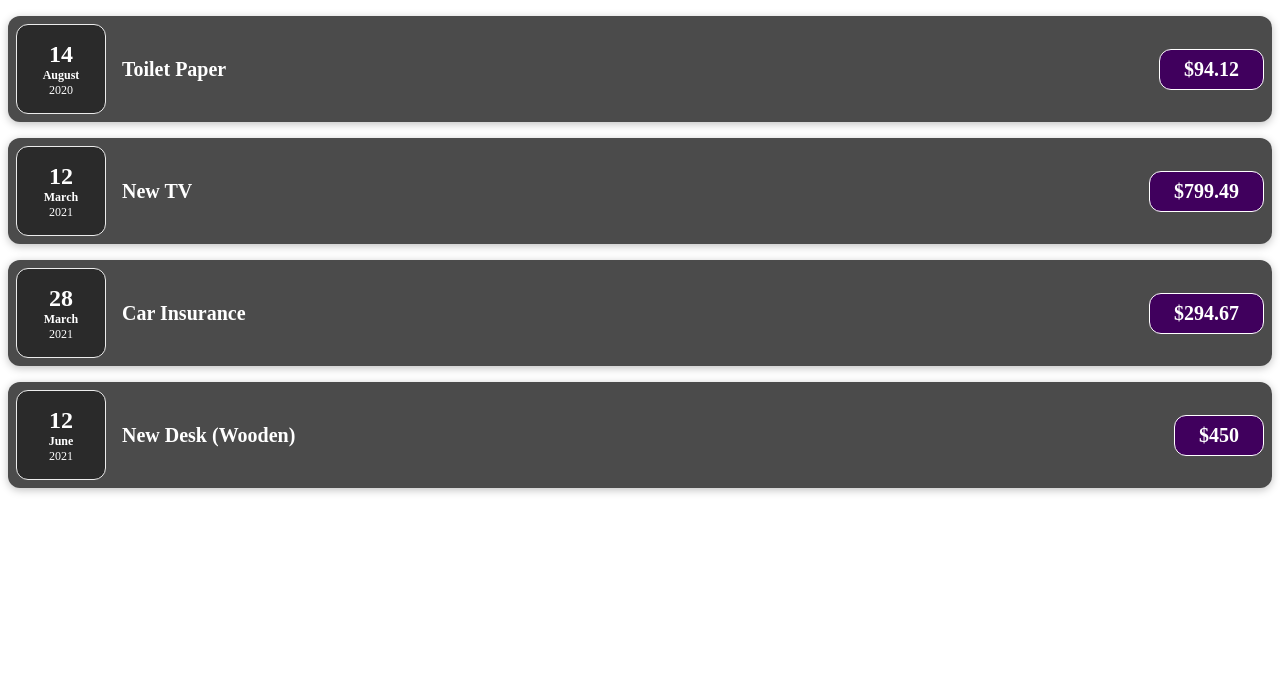
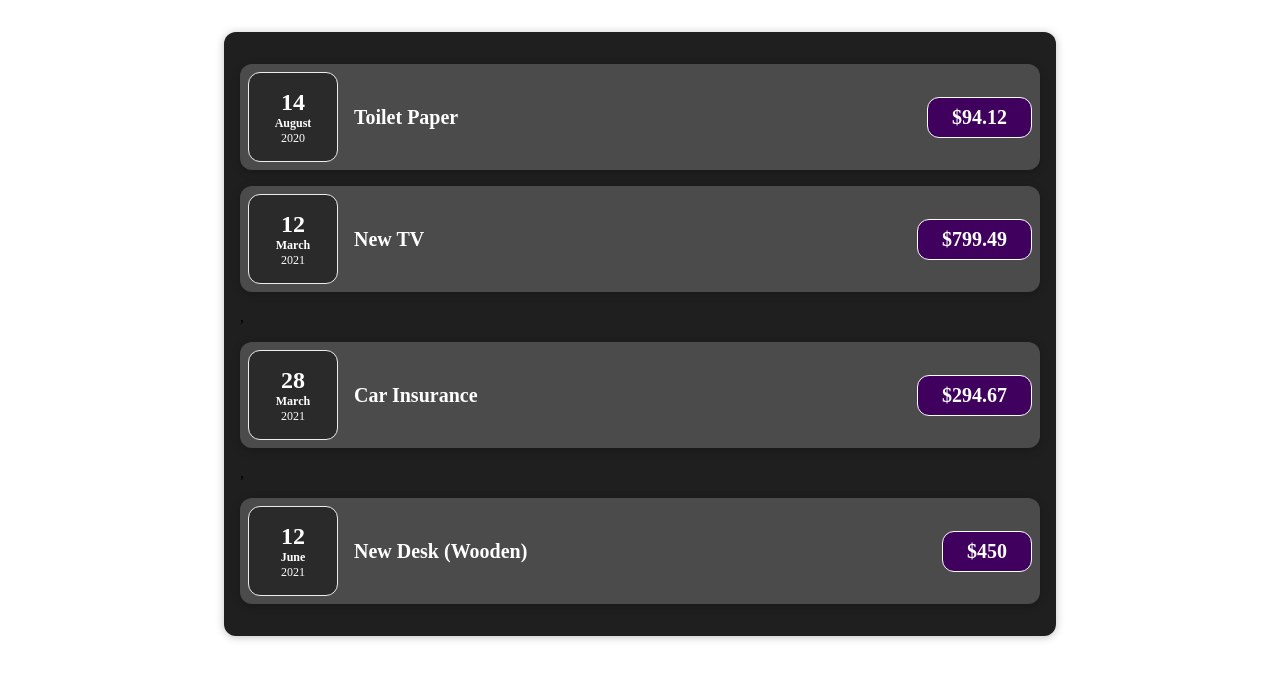
Before and after one commit to MateuszKalwaj/ExpensesApp, a React (Create React App) app: page / in a window 1280 px wide. Shown: the top 680 px of the page. Built offline with nearby package versions, Linux system fonts and the light colour scheme.

Commit message:
Expenses.js added

```diff
--- a/src/App.js
+++ b/src/App.js
@@ -1,6 +1,8 @@
 import './App.css';
-import ExpenseItem from './components/ExpenseItem'
+import Expenses from './components/Expenses';
 
+
+function App() {
 
   const expenses = [
     {
@@ -23,16 +25,16 @@
       date: new Date(2021, 5, 12),
     },
   ];
-
-function App() {
   return (
     <div>
-      <ExpenseItem title={expenses[0].title} amount={expenses[0].amount} date={expenses[0].date}></ExpenseItem>
-      <ExpenseItem title={expenses[1].title} amount={expenses[1].amount} date={expenses[1].date}></ExpenseItem>
-      <ExpenseItem title={expenses[2].title} amount={expenses[2].amount} date={expenses[2].date}></ExpenseItem>
-      <ExpenseItem title={expenses[3].title} amount={expenses[3].amount} date={expenses[3].date}></ExpenseItem>
+     <Expenses items={expenses} />
     </div>
   );
 }
 
+
+
+
+
+
 export default App;
--- /dev/null
+++ b/src/components/Expenses.css
@@ -0,0 +1,9 @@
+.expenses {
+    padding: 1rem;
+    background-color: rgb(31, 31, 31);
+    margin: 2rem auto;
+    width: 50rem;
+    max-width: 95%;
+    border-radius: 12px;
+    box-shadow: 0 1px 8px rgba(0, 0, 0, 0.25);
+  }
--- /dev/null
+++ b/src/components/Expenses.js
@@ -0,0 +1,31 @@
+import ExpenseItem from './ExpenseItem';
+import './Expenses.css';
+
+function Expenses(props) {
+    return (
+        <div className='expenses'>
+            <ExpenseItem
+                title={props.items[0].title}
+                amount={props.items[0].amount}
+                date={props.items[0].date}
+            />
+            <ExpenseItem
+                title={props.items[1].title}
+                amount={props.items[1].amount}
+                date={props.items[1].date}
+            />,
+            <ExpenseItem
+                title={props.items[2].title}
+                amount={props.items[2].amount}
+                date={props.items[2].date}
+            />,
+            <ExpenseItem
+                title={props.items[3].title}
+                amount={props.items[3].amount}
+                date={props.items[3].date}
+            />
+        </div>
+    );
+};
+
+export default Expenses;
```
Lines whose indentation alone changed are shown as unchanged.
